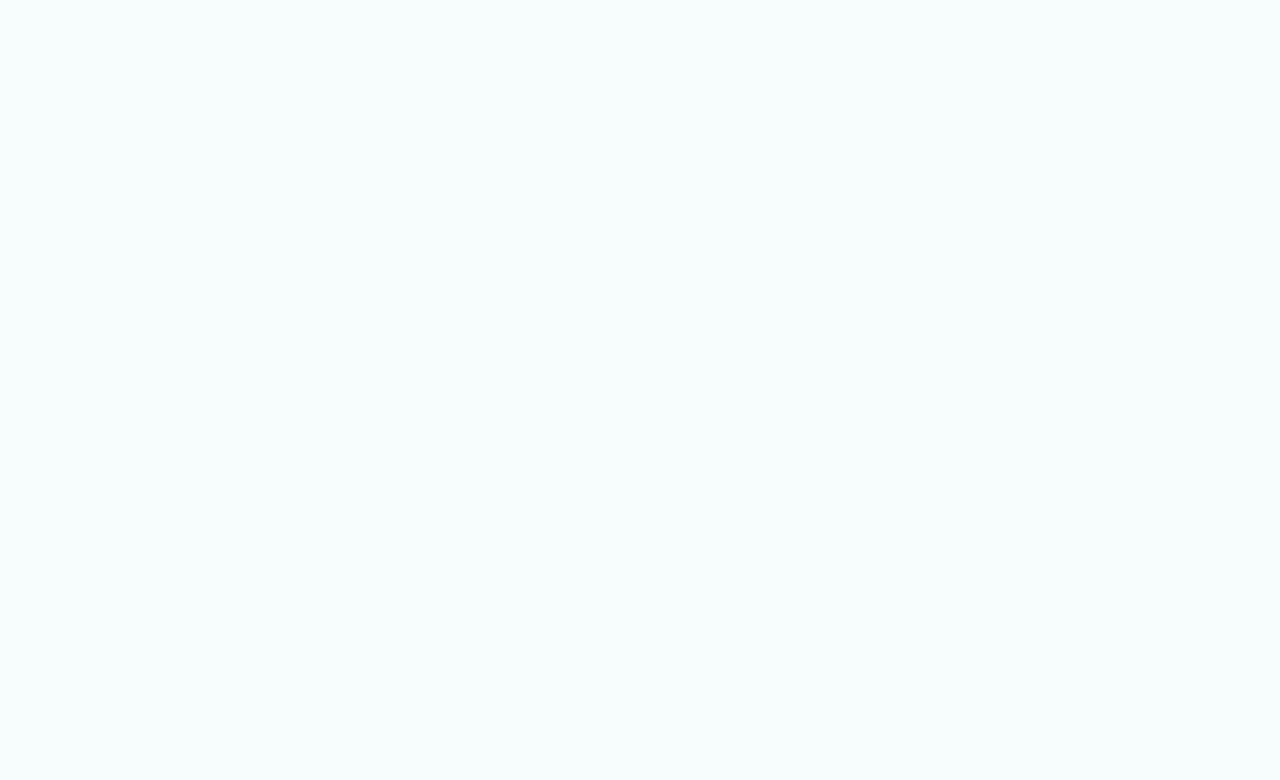
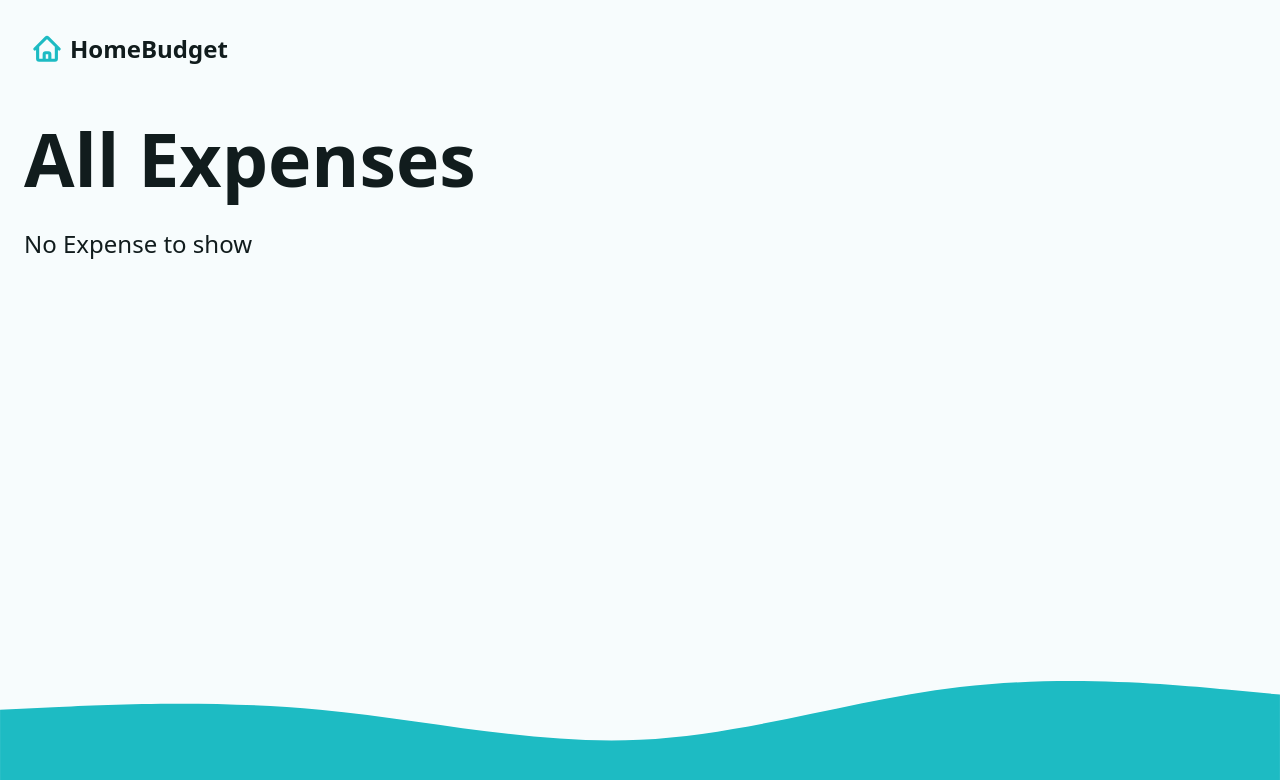
Before and after one commit to Arvindkr123/Buddget-Expense-Tracker, a React (Vite) app in the folder client/: page /expenses in a window 1280 px wide. Before the commit this address had no page. Shown: the top 780 px of the page. Built offline with nearby package versions, Linux system fonts and the light colour scheme.

Commit message:
added Expense Page

```diff
--- a/client/src/App.jsx
+++ b/client/src/App.jsx
@@ -1,7 +1,7 @@
 import React from "react";
 import { createBrowserRouter, RouterProvider } from "react-router-dom";
-import { Dashboard, Error } from "./pages";
-import { dashboardAction, dashboardLoader } from "./pages/Dashboard";
+import { Dashboard, Error, ExpensePage, expenseLoader} from "./pages";
+import { dashboardAction, dashboardLoader} from "./pages/Dashboard";
 import Main, { mainLoader } from "./layout/Main";
 import { logoutAction } from "./actions/logout";
 
@@ -20,6 +20,11 @@ const router = createBrowserRouter([
         errorElement: <Error />,
       },
       {
+        path: "expenses",
+        element: <ExpensePage />,
+        loader: expenseLoader,
+      },
+      {
         path: "logout",
         action: logoutAction,
       },
--- a/client/src/pages/Dashboard.jsx
+++ b/client/src/pages/Dashboard.jsx
@@ -1,6 +1,6 @@
 import React from "react";
 import { createBudget, createExpense, fetchData, wait } from "../helpers";
-import { useLoaderData } from "react-router-dom";
+import { Link, useLoaderData } from "react-router-dom";
 import { toast } from "react-toastify";
 import {
   AddBudgetForm,
@@ -94,10 +94,15 @@ const Dashboard = () => {
                   <div className="grid-md">
                     <h2>Recent Expenses</h2>
                     <Table
-                      expenses={expenses.sort(
-                        (a, b) => b.createdAt - a.createdAt
-                      )}
+                      expenses={expenses
+                        .sort((a, b) => b.createdAt - a.createdAt)
+                        .slice(0, 8)}
                     />
+                    {expenses.length > 8 && (
+                      <Link className="btn btn--dark" to={"expenses"}>
+                        View all expenses
+                      </Link>
+                    )}
                   </div>
                 )}
               </div>
--- /dev/null
+++ b/client/src/pages/ExpensePage.jsx
@@ -0,0 +1,32 @@
+import React from "react";
+import { fetchData } from "../helpers";
+import { useLoaderData } from "react-router-dom";
+import { Table } from "../components";
+
+export const expenseLoader = () => {
+  const expenses = fetchData("expenses");
+  return { expenses };
+};
+
+const ExpensePage = () => {
+  const { expenses } = useLoaderData();
+  //console.log(expenses);
+
+  return (
+    <div className="grid-lg">
+      <h1>All Expenses</h1>
+      {expenses && expenses.length > 0 ? (
+        <div className="grid-md">
+          <h2>
+            Recent Expenses <small>({expenses.length}) total</small>
+          </h2>
+          <Table expenses={expenses} />
+        </div>
+      ) : (
+        <p>No Expense to show</p>
+      )}
+    </div>
+  );
+};
+
+export default ExpensePage;
--- a/client/src/pages/index.js
+++ b/client/src/pages/index.js
@@ -1,3 +1,4 @@
 import Dashboard from "./Dashboard";
+import ExpensePage, { expenseLoader } from "./ExpensePage.jsx";
 import Error from "./Error";
-export { Dashboard, Error };
+export { Dashboard, Error, ExpensePage, expenseLoader };
```
